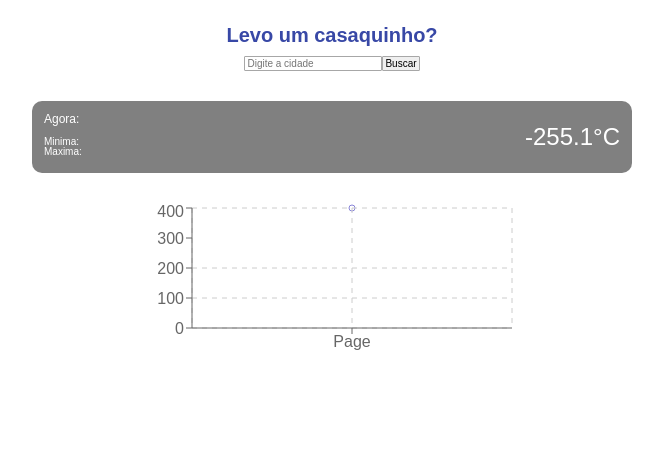
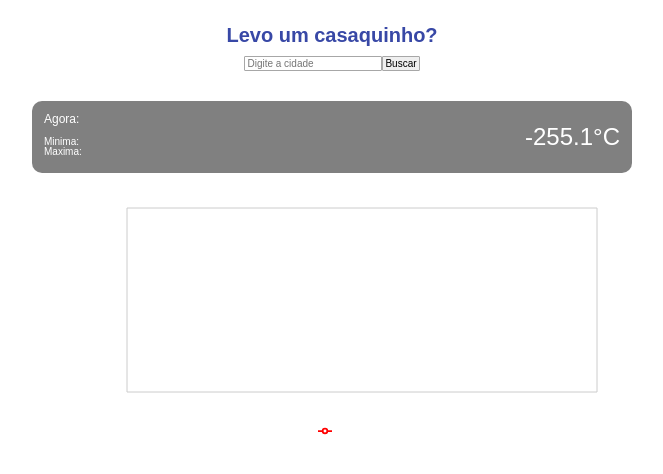
Before and after one commit to Marcelovmendes/teste-tecnico, a React (Vite) app: page / in a window 1280 px wide. Shown: the top 474 px of the page, without its empty margins (308-971 px from the left). Built offline with nearby package versions, Linux system fonts and the light colour scheme.

Commit message:
feat: implement foreCastContext and WeatherGraphic doing

```diff
--- a/package.json
+++ b/package.json
@@ -14,6 +14,7 @@
     "@types/recharts": "^1.8.24",
     "@types/styled-components": "^5.1.27",
     "axios": "^1.5.0",
+    "date-fns": "^2.30.0",
     "react": "^18.2.0",
     "react-dom": "^18.2.0",
     "recharts": "^2.8.0",
--- a/src/App.tsx
+++ b/src/App.tsx
@@ -4,9 +4,11 @@ import Search from './components/search/Search';
 import WeatherGraphic from './components/graphic/WeatherGraphic';
 import { WeatherProvider } from './context/WeatherContext';
 import WeatherInfos from './components/dashboard/WeatherInfos';
+import { ForecastProvider } from './context/ForecastContext';
 
 function App() {
   return (
+    <ForecastProvider>
       <WeatherProvider>
         <Container>
           <NavBar>
@@ -17,6 +19,7 @@ function App() {
           <WeatherGraphic />
         </Container>
       </WeatherProvider>
+    </ForecastProvider>
   );
 }
 
--- a/src/components/graphic/WeatherGraphic.tsx
+++ b/src/components/graphic/WeatherGraphic.tsx
@@ -1,19 +1,23 @@
-import { LineChart, Line, CartesianGrid, XAxis, YAxis, Tooltip } from 'recharts';
+import { LineChart, Line, XAxis, YAxis, CartesianGrid, Tooltip, Legend } from 'recharts';
+import useForecast from '../../context/ForecastContext';
+import { format } from 'date-fns';
+import { pt } from 'date-fns/locale';
 
-const data = [{ name: 'Page', uv: 400, pv: 2400, amt: 2400 }];
 const WeatherGraphic = () => {
+  const { forecastData } = useForecast();
+  console.log(forecastData);
   return (
-    <LineChart
-      width={400}
-      height={160}
-      data={data}
-      margin={{ top: 5, right: 20, bottom: 5, left: 0 }}
-    >
-      <Line type="monotone" dataKey="uv" stroke="#8884d8" />
-      <CartesianGrid stroke="#ccc" strokeDasharray="5 5" />
-      <XAxis dataKey="name" />
+    <LineChart width={540} height={240} data={forecastData}>
+      <XAxis
+        dataKey="dt"
+        interval={Math.ceil(forecastData.length / 7)}
+        tickFormatter={(value) => format(new Date(value), 'dd/MM(eee)', { locale: pt })}
+      />
       <YAxis />
+      <CartesianGrid stroke="#ccc" />
       <Tooltip />
+      <Legend />
+      <Line type="monotone" dataKey="" stroke="red" />
     </LineChart>
   );
 };
--- a/src/components/search/Search.tsx
+++ b/src/components/search/Search.tsx
@@ -2,12 +2,14 @@ import SearchForm from './SearchForm';
 import axios from 'axios';
 import useForm from '../../hooks/useForm';
 import useWeather from '../../context/WeatherContext';
+import useForecast from '../../context/ForecastContext';
 
 const apiKey = '36df708715231e0ab6c8216661f2991b';
 
 const Search = () => {
   const { city, handleInputChange, resetForm } = useForm({ name: '' });
   const { setWeatherData } = useWeather();
+  const { setForecastData } = useForecast();
   const handleSubmit = async (e: React.FormEvent<HTMLFormElement>) => {
     e.preventDefault();
     const { name } = city;
@@ -36,8 +38,17 @@ const Search = () => {
         maxTemp: weatherResponse.data.main.temp_max,
         description: weatherResponse.data.weather[0].description,
       });
-      console.log(weatherResponse.data);
-      console.log(forecastResponse.data);
+      const forecastDataList = forecastResponse.data.list.map(
+        // eslint-disable-next-line @typescript-eslint/no-explicit-any
+        (item: any) => ({
+          temp: item.main.temp,
+          minTemp: item.main.temp_min,
+          maxTemp: item.main.temp_max,
+          dt: item.dt_txt,
+        }),
+      );
+      console.log(forecastDataList);
+      setForecastData(forecastDataList);
       resetForm();
     } catch (err: ErrorConstructor | unknown) {
       console.log(err);
--- /dev/null
+++ b/src/context/ForecastContext.tsx
@@ -0,0 +1,23 @@
+import { createContext, useContext, useState, ReactNode } from 'react';
+import { ForecastContextType, ForecastData } from '../interfaces/ClimateData';
+
+const ForecastContext = createContext<ForecastContextType | undefined>(undefined);
+
+const useForecast = () => {
+  const context = useContext(ForecastContext);
+  if (!context) {
+    throw new Error('useForecast must be used within a ForecastProvider');
+  }
+  return context;
+};
+
+export const ForecastProvider = ({ children }: { children: ReactNode }) => {
+  const [forecastData, setForecastData] = useState<ForecastData[]>([]);
+  return (
+    <ForecastContext.Provider value={{ forecastData, setForecastData }}>
+      {children}
+    </ForecastContext.Provider>
+  );
+};
+
+export default useForecast;
--- a/src/context/WeatherContext.tsx
+++ b/src/context/WeatherContext.tsx
@@ -1,10 +1,6 @@
 import { createContext, useContext, ReactNode, useState } from 'react';
-import { WeatherData } from '../interfaces/ClimateData';
+import { WeatherContextType, WeatherData } from '../interfaces/ClimateData';
 
-interface WeatherContextType {
-  weatherData: WeatherData | null;
-  setWeatherData: (data: WeatherData | null) => void;
-}
 
 const WeatherContext = createContext<WeatherContextType | undefined>(undefined);
 
--- a/tsconfig.json
+++ b/tsconfig.json
@@ -5,7 +5,6 @@
     "lib": ["ES2020", "DOM", "DOM.Iterable"],
     "module": "ESNext",
     "skipLibCheck": true,
-
     /* Bundler mode */
     "moduleResolution": "bundler",
     "allowImportingTsExtensions": true,
```
Also changed, not shown: src/interfaces/ClimateData.tsx (+12 -0 lines), .eslintrc.cjs, 1 other file (tests, documents, lock files or other folders). Lines whose indentation alone changed are shown as unchanged.
